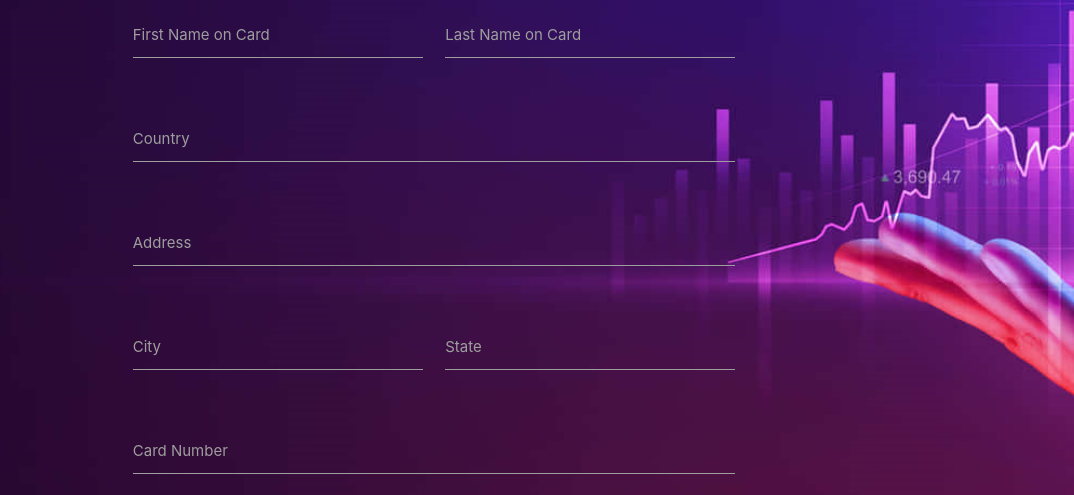
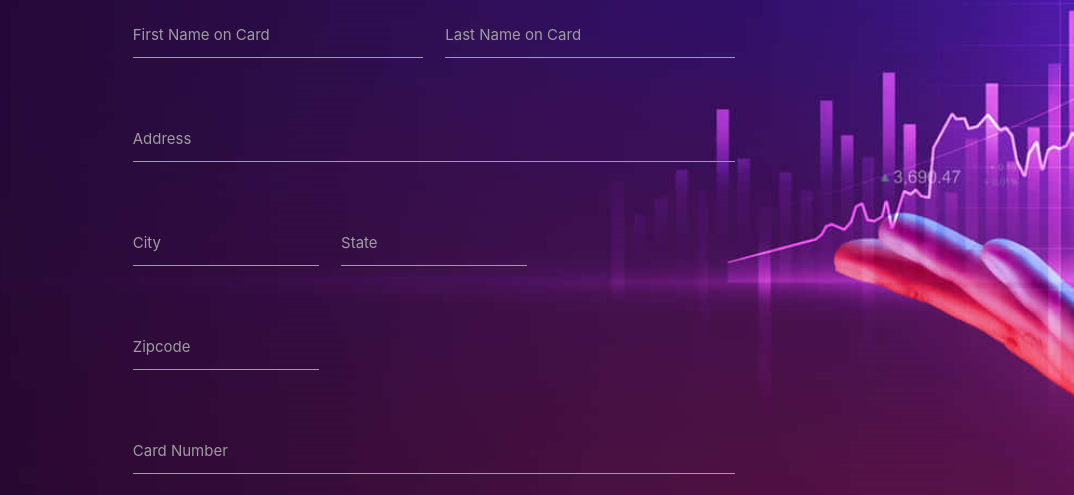
Before and after one commit to FNocioni/IM_UI, a plain HTML site: page IM_Transaction.html in a window 1280 px wide. Shown: the part 303-798 px from the top of the page, without its empty margins (206-1280 px from the left). Drawn offline with nearby package versions, Linux system fonts and the light colour scheme.

Commit message:
Modified Transaction UI

```diff
--- a/IM_Transaction.html
+++ b/IM_Transaction.html
@@ -41,26 +41,26 @@
 
         <div class="row">
             <div class="input-field col s12">
-                <input id="country" type="text" class="validate">
-                <label for="country">Country</label>
-            </div>
-        </div>
-
-        <div class="row">
-            <div class="input-field col s12">
                 <input id="address" type="text" class="validate">
                 <label for="address">Address</label>
             </div>
         </div>
 
         <div class="row">
-            <div class="input-field col s6">
+            <div class="input-field col s4">
                 <input id="city" type="text" class="validate">
                 <label for="city">City</label>
             </div>
-            <div class="input-field col s6">
+            <div class="input-field col s4">
                 <input id="state" type="text" class="validate">
                 <label for="state">State</label>
+            </div>
+        </div>
+
+        <div class="row">
+            <div class="input-field col s4">
+                <input id="zip" type="text" class="validate">
+                <label for="zip">Zipcode</label>
             </div>
         </div>
 
```
